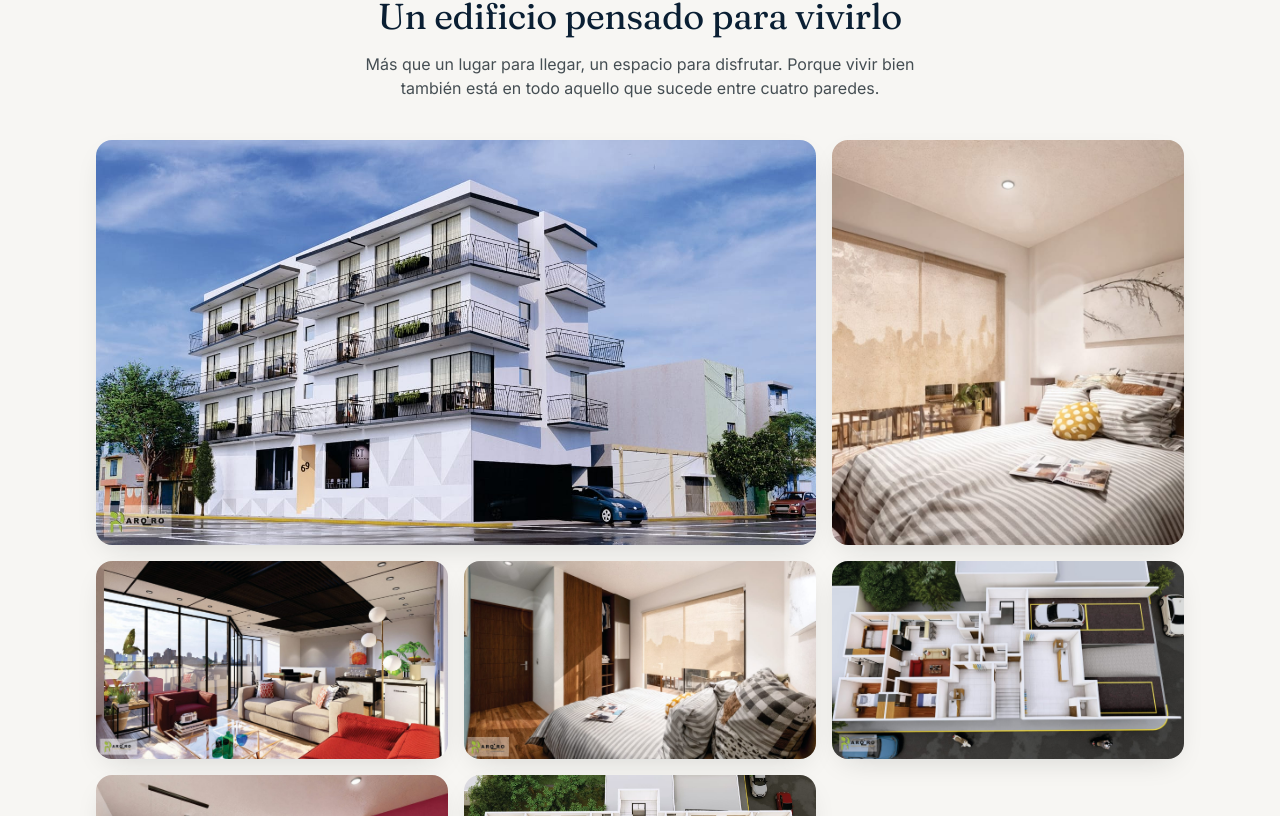
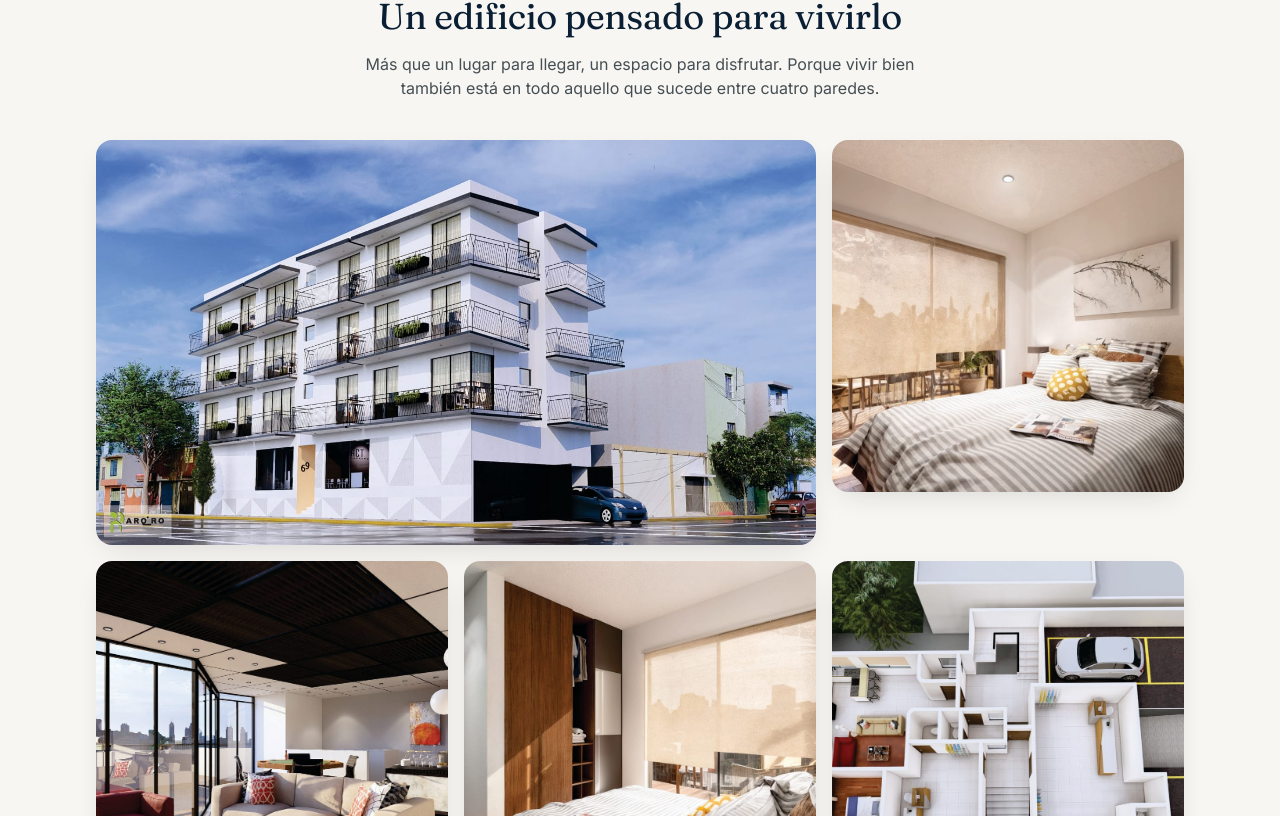
Before and after one commit to ulisesurbina/arq_ro, a React (Vite) app: page / in a window 1280 px wide. Shown: the part 1904-2720 px from the top of the page. Built offline with nearby package versions, Linux system fonts and the light colour scheme.

Commit message:
UPD cambios 3

```diff
--- a/src/components/Gallery.jsx
+++ b/src/components/Gallery.jsx
@@ -26,13 +26,13 @@ export default function Gallery() {
             viewport={{ once: true, amount: 0.3 }}
             transition={{ duration: 0.55, delay: (i % 3) * 0.08 }}
             className={`group relative overflow-hidden rounded-2xl shadow-card ${
-              i === 0 ? "col-span-2 aspect-[16/9]" : ""
+              i === 0 ? "col-span-2 aspect-[16/9]" : "aspect-square"
             }`}
           >
             <Media
               src={photo.src}
               alt={photo.alt}
-              className="h-full w-full object-cover bg-fondo-100 transition-transform duration-700 group-hover:scale-105"
+              className="h-full w-full object-cover transition-transform duration-700 group-hover:scale-105"
             />
             <figcaption className="absolute inset-x-0 bottom-0 bg-gradient-to-t from-azul-950/85 to-transparent px-4 py-3 text-[13px] text-white/95 translate-y-1 opacity-0 transition-all duration-300 group-hover:translate-y-0 group-hover:opacity-100">
               {photo.caption}
```
